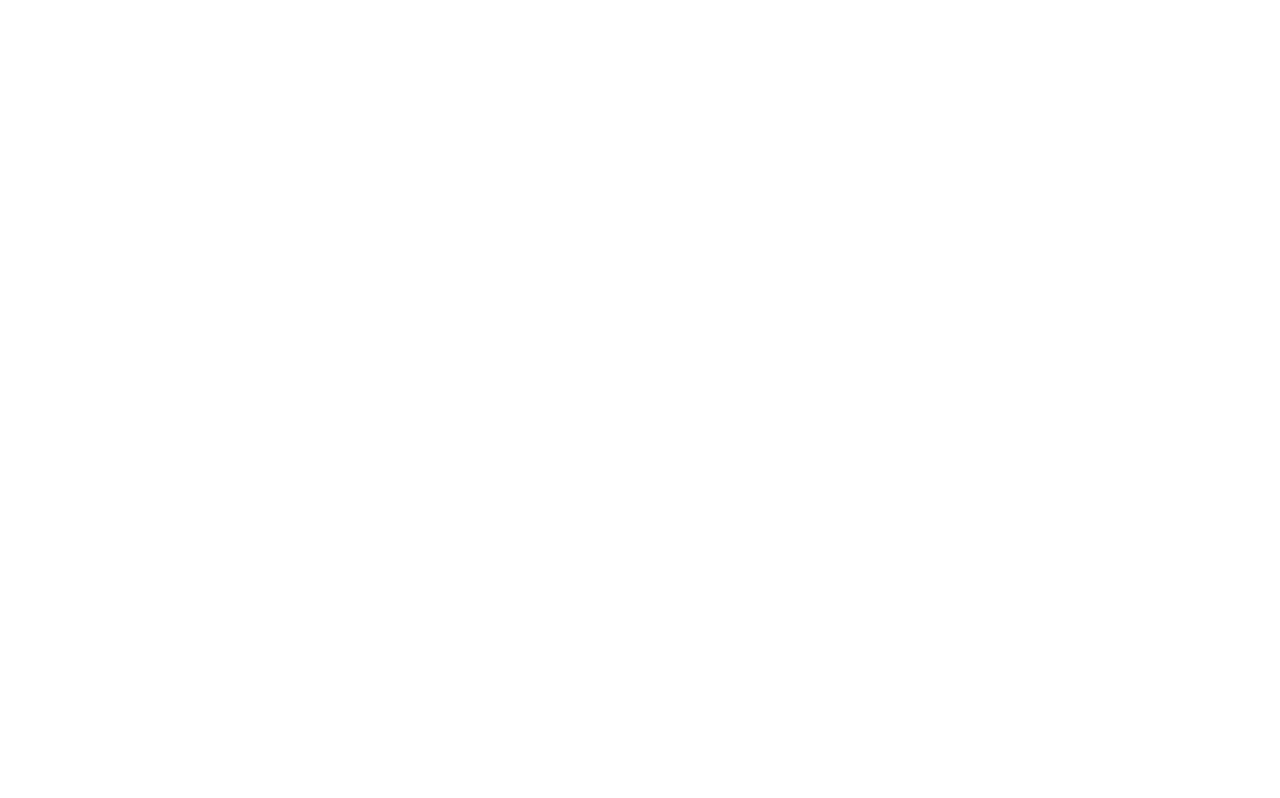
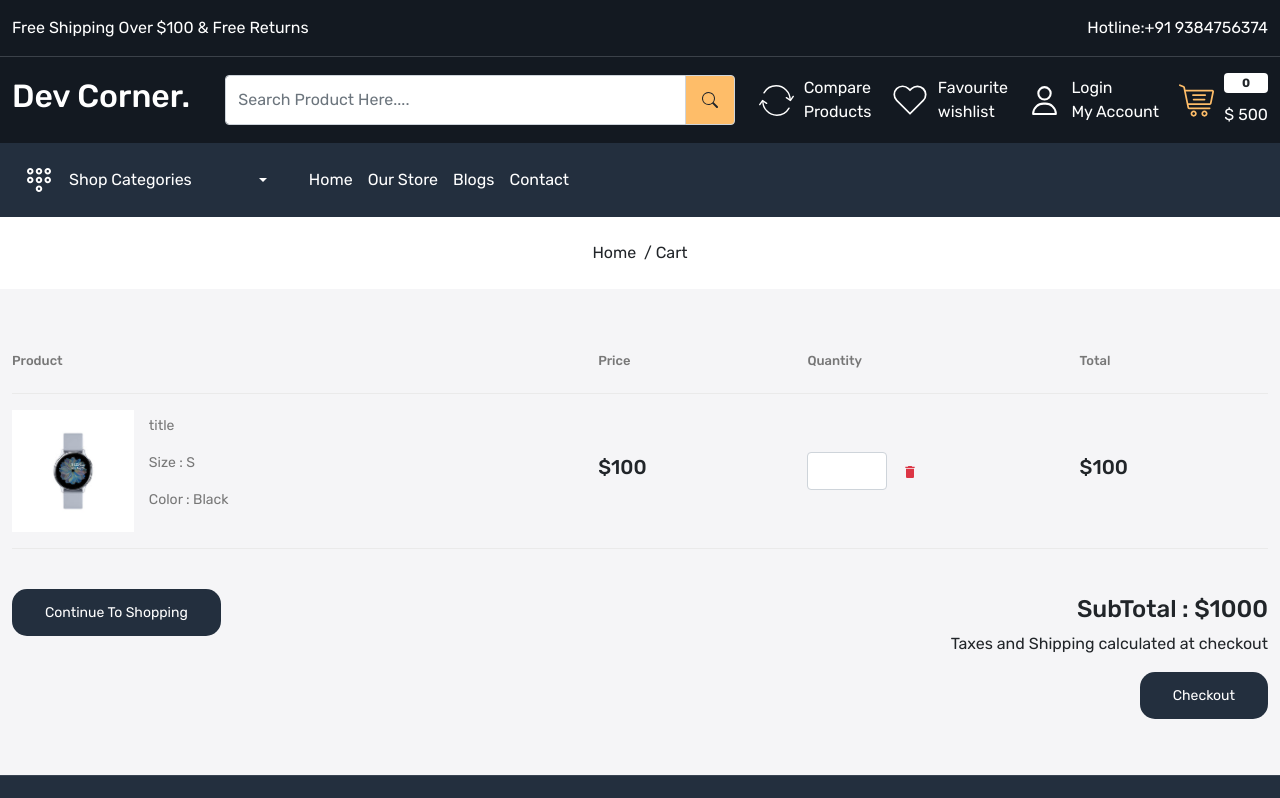
Before and after one commit to alenway/ecommerce-app, a React (Create React App) app: page /cart in a window 1280 px wide. Before the commit this address had no page. Shown: the top 798 px of the page. Built offline with nearby package versions, Linux system fonts and the light colour scheme.

Commit message:
cart page
created cart page in which you can see all the product in you cart and order them

```diff
--- a/src/App.css
+++ b/src/App.css
@@ -845,4 +845,44 @@
   color: var(--color-777777);
 }
 
-/* Main Product Page ends here */ ;
+/* Main Product Page ends here */
+
+/* Cart Page */
+
+.cart-header,
+.cart-data {
+  border-bottom: 1px solid #eaeaea;
+}
+
+.cart-header h4 {
+  font-size: 13px;
+  color: var(--color-777777);
+}
+
+.cart-col-1 {
+  width: 40%;
+}
+
+.cart-col-1 p {
+  color: var(--color-777777);
+  font-size: 14px;
+}
+
+.cart-col-2 {
+  width: 10%;
+}
+
+.cart-col-3 {
+  width: 15%;
+}
+
+.cart-col-4 {
+  width: 15%;
+}
+
+.cart-dat h5 .price {
+  font-size: 14px;
+  color: var(--color-1c1c1b);
+}
+
+/* Cart Page ends here */
--- a/src/App.js
+++ b/src/App.js
@@ -19,6 +19,7 @@
 import ShippingPolicy from "./pages/ShippingPolicy";
 import TermsAndConditions from "./pages/TermsAndConditions";
 import SingleProduct from "./pages/SingleProduct";
+import Cart from "./pages/Cart";
 
 function App() {
   return (
@@ -33,6 +34,7 @@
             <Route path="product" element={<SingleProduct />} />
             <Route path="blogs" element={<Blog />} />
             <Route path="blog" element={<SingleBlog />} />
+            <Route path="cart" element={<Cart />} />
             <Route path="compare-product" element={<CompareProduct />} />
             <Route path="wishlist" element={<Wishlist />} />
             <Route path="login" element={<Login />} />
--- /dev/null
+++ b/src/pages/Cart.js
@@ -0,0 +1,79 @@
+import React from "react";
+import BreadCrumb from "../components/BreadCrumb";
+import Meta from "../components/Meta";
+
+import watch from "../images/watch.jpg";
+import { MdDelete } from "react-icons/md";
+import { Link } from "react-router-dom";
+
+const Cart = () => {
+  return (
+    <>
+      <Meta title={"Cart"} />
+      <BreadCrumb title="Cart" />
+      <section className="cart-wrapper home-wrapper-2 py-5">
+        <div className="container-xxl">
+          <div className="row">
+            <div className="col-12">
+              <div className="cart-header py-3 d-flex justify-content-between align-items-center">
+                <h4 className="cart-col-1">Product</h4>
+                <h4 className="cart-col-2">Price</h4>
+                <h4 className="cart-col-3">Quantity</h4>
+                <h4 className="cart-col-4">Total</h4>
+              </div>
+              <div className="cart-data mb-2 py-3 d-flex justify-content-between align-items-center">
+                <div className="cart-col-1 gap-15 d-flex align-items-center">
+                  <div className="w-25">
+                    <img src={watch} className="img-fluid" alt="watch" />
+                  </div>
+                  <div className="w-75">
+                    <p>title</p>
+                    <p>Size : S</p>
+                    <p>Color : Black</p>
+                  </div>
+                </div>
+                <div className="cart-col-2">
+                  <h5 className="price">$100</h5>
+                </div>
+                <div className="cart-col-3 d-flex align-items-center gap-15">
+                  <div>
+                    <input
+                      type="number"
+                      name=""
+                      id=""
+                      min={1}
+                      max={10}
+                      className="form-control"
+                    />
+                  </div>
+                  <div>
+                    <MdDelete className="text-danger" />
+                  </div>
+                </div>
+                <div className="cart-col-4">
+                  <h5 className="price">$100</h5>
+                </div>
+              </div>
+            </div>
+            <div className="col-12 py-2 mt-4">
+              <div className="d-flex justify-content-between align-items-baseline">
+                <Link to="/products" className="button">
+                  Continue To Shopping
+                </Link>
+                <div className="d-flex flex-column align-items-end">
+                  <h4>SubTotal : $1000</h4>
+                  <p>Taxes and Shipping calculated at checkout</p>
+                  <Link to="/checkout" className="button">
+                    Checkout
+                  </Link>
+                </div>
+              </div>
+            </div>
+          </div>
+        </div>
+      </section>
+    </>
+  );
+};
+
+export default Cart;
```
